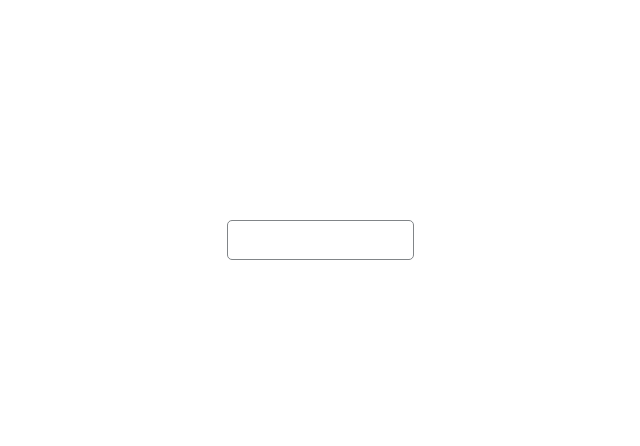
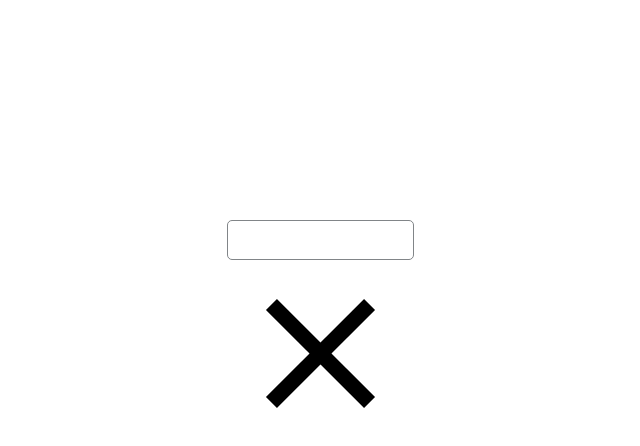
Before and after one commit to echizenyayota/google-translate-clone20231003, a React (Create React App) app: page / in a window 1280 px wide. Both pictures are taken after a click on the element 463 px from the left and 255 px from the top of the page. Shown: the top 446 px of the page, without its empty margins (87-727 px from the left). Built offline with nearby package versions, Linux system fonts and the light colour scheme.

Commit message:
41:09 add the svg in the modal component

```diff
--- a/src/App.js
+++ b/src/App.js
@@ -33,7 +33,7 @@
           setShowModal={setShowModal}
         />
       </>}
-      {showModal && <Modal />}
+      {showModal && <Modal setShowModal={setShowModal} />}
     </div>
 
   );
--- a/src/components/Modal.js
+++ b/src/components/Modal.js
@@ -1,6 +1,6 @@
 import { useState } from "react";
 
-const Modal = () => {
+const Modal = ({ setShowModal }) => {
 
   const [searchedLanguage, setSearchedLanguage] = useState("");
 
@@ -14,6 +14,15 @@
     <div className="option-list">
       <div className="search-bar">
         <input value={searchedLanguage} onChange={handleChange} />
+        <div className="close-button" onClick={() => setShowModal(null)}>
+          <svg
+              focusable="false"
+              xmlns="http://www.w3.org/2000/svg"
+              viewBox="0 0 24 24"
+          >
+            <path d="M19 6.41L17.59 5 12 10.59 6.41 5 5 6.41 10.59 12 5 17.59 6.41 19 12 13.41 17.59 19 19 17.59 13.41 12z"></path>
+          </svg>
+        </div>
       </div>
     </div>
   )
```
